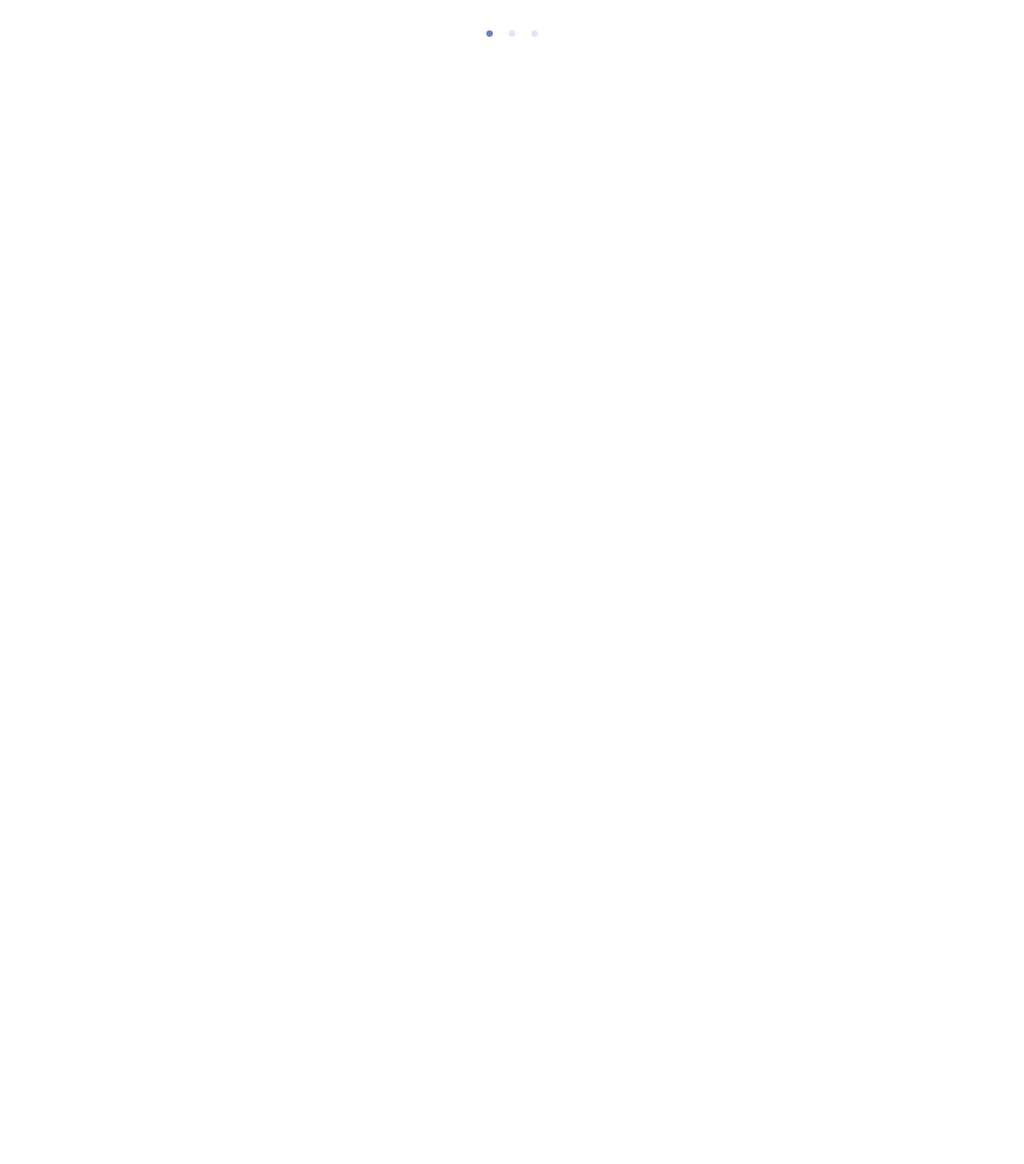
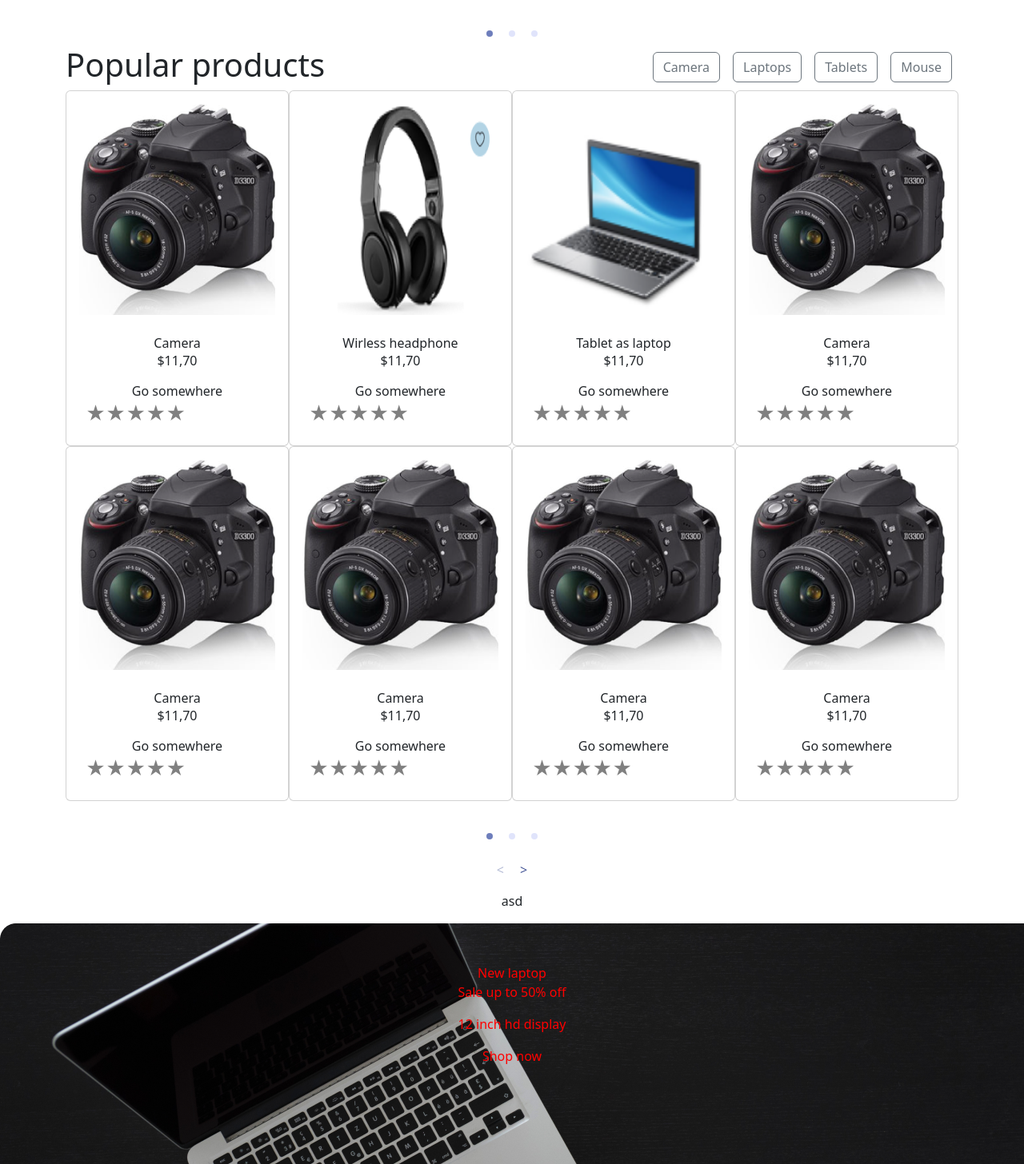
Before and after one commit to Budaa02/Ecommerce-React-Project, a React (Create React App) app in the folder ecommerce/: page / in a window 1280 px wide. Shown: the part 894-2350 px from the top of the page at 80% size. Before the commit the page ends 951 px from the top, so only its background shows below. Built offline with nearby package versions, Linux system fonts and the light colour scheme.

Commit message:
day-40 angid hiisen

```diff
--- a/ecommerce/package.json
+++ b/ecommerce/package.json
@@ -10,10 +10,12 @@
     "@types/react-dom": "^18.0.10",
     "bootstrap": "^5.2.3",
     "react": "^18.2.0",
+    "react-alice-carousel": "^2.7.0",
     "react-bootstrap": "^2.7.0",
     "react-bootstrap-icons": "^1.10.2",
     "react-dom": "^18.2.0",
     "react-icons": "^4.7.1",
+    "react-rating-stars-component": "^2.2.0",
     "react-scripts": "5.0.1",
     "web-vitals": "^2.1.4"
   },
--- a/ecommerce/src/App.css
+++ b/ecommerce/src/App.css
@@ -116,5 +116,18 @@
 }
 .cardSlider {
   display:flex;
-  width:500px;
+  width:400px;
 }
+.background_footer {
+  /* background: url(images/SaleLaptop.png); */
+  background-repeat: no-repeat;
+  background-size: cover;
+  height: 500px;
+  width:100%;
+
+}
+.background-middle {
+  padding: 50px;
+  text-align: center;
+  margin:10px;
+}
--- a/ecommerce/src/App.js
+++ b/ecommerce/src/App.js
@@ -7,6 +7,11 @@ import Search from "./components/search";
 import slider from "./data/slidercard"
 import carouselData from "./data/slider";
 import AliceCarousel from "react-alice-carousel";
+import Popular from "./components/Popular";
+import CardSlider from "./data/card";
+import { Children } from "react";
+import Cards from "./components/sliderCard";
+import Background from "./components/background";
 
 function App() {
   const crouselData1 = carouselData.map((data) => {
@@ -46,9 +51,25 @@ function App() {
       </div>
     )
   })
+  // const CardList = CardSlider.map((el) => {
+
+  // })
+  // const ListItems = CardSlider.map(list => {
+  //   const children = list.children.map(el => {
+  //     return (
+  //       <div>
+  //         <img src={el.img}></img>
+  //       </div>
+  //     )
+  //   })
+  // })
+
+
 
   return (
+
     <div className="App">
+
       <OurStore />
       <div className="menu ">
         <Search />
@@ -83,6 +104,17 @@ function App() {
           {sliders}
         </AliceCarousel>
       </div>
+      <div>
+        <Popular />
+      </div>
+      <div className="">
+         <Cards></Cards>
+      </div>
+      <div>
+        <Background />
+      </div>
+
+
 
       {/* <h1>React Bootstrap Component</h1>
       <Button variant="primary">Primary</Button> */}
--- /dev/null
+++ b/ecommerce/src/components/Popular.jsx
@@ -0,0 +1,17 @@
+
+import Button from "react-bootstrap/Button"
+
+function Popular () {
+    return(
+        <div className="d-flex justify-content-between container">
+            <h1>Popular products</h1>
+            <div className="">
+                <Button variant="outline-secondary" className="m-2">Camera</Button>
+                <Button variant="outline-secondary" className="m-2">Laptops</Button>
+                <Button variant="outline-secondary" className="m-2">Tablets</Button>
+                <Button variant="outline-secondary" className="m-2">Mouse</Button>
+            </div>
+        </div>
+    )
+}
+export default Popular
--- /dev/null
+++ b/ecommerce/src/components/background.jsx
@@ -0,0 +1,27 @@
+
+function Background() {
+    return (
+
+        <div className="background_footer">
+            <p>asd</p>
+            {/* <img src="images/SaleLaptop.png" alt="" /> */}
+            <div style={{
+                backgroundImage: "url(images/SaleLaptop.png)"
+                , color: "red", width: "100%", height: "500px",
+                backgroundRepeat: "no-repeat"
+            }}>
+                <div className="background-middle">
+                    <a>New laptop</a>
+                    <p>Sale up to 50% off</p>
+                    <p>12 inch hd display</p>
+                    <a>Shop now</a>
+                </div>
+
+            </div>
+        </div>
+
+
+    )
+}
+
+export default Background
--- /dev/null
+++ b/ecommerce/src/components/sliderCard.jsx
@@ -0,0 +1,55 @@
+
+import CardData2 from "../data/card"
+import AliceCarousel from "react-alice-carousel"
+import ReactStars from "react-rating-stars-component";
+import React from "react";
+import { render } from "react-dom";
+
+
+function Cards() {
+    const ratingChanged = (newRating) => {
+        console.log(newRating);
+    };
+    const ListItems = CardData2.map(list => {
+        const children = list.children.map(el => {
+            return (
+                <div className=" card w-25 p-2">
+
+                    <img src={el.img} className="w-100 p-2 h-75"></img>
+                    <div className="card-body">
+                        <h7>{el.name}</h7>
+                        <p>{el.price}</p>
+                        <a>Go somewhere</a>
+                        <ReactStars
+                            count={5}
+                            onChange={ratingChanged}
+                            size={24}
+                            isHalf={true}
+                            emptyIcon={<i className="far fa-star"></i>}
+                            halfIcon={<i className="fa fa-star-half-alt"></i>}
+                            fullIcon={<i className="fa fa-star"></i>}
+                            activeColor="#ffd700"
+                        />
+                    </div>
+
+                </div>
+
+            )
+        })
+        return (
+            <div className="container d-flex flex-wrap">
+                {children}
+            </div>
+        )
+    })
+    return (
+        <div>
+            <AliceCarousel className="container d">
+                {ListItems}
+            </AliceCarousel>
+
+        </div>
+    )
+}
+
+export default Cards
```
Also changed, not shown: 1 other file (tests, documents, lock files or other folders). Lines whose indentation alone changed are shown as unchanged.
